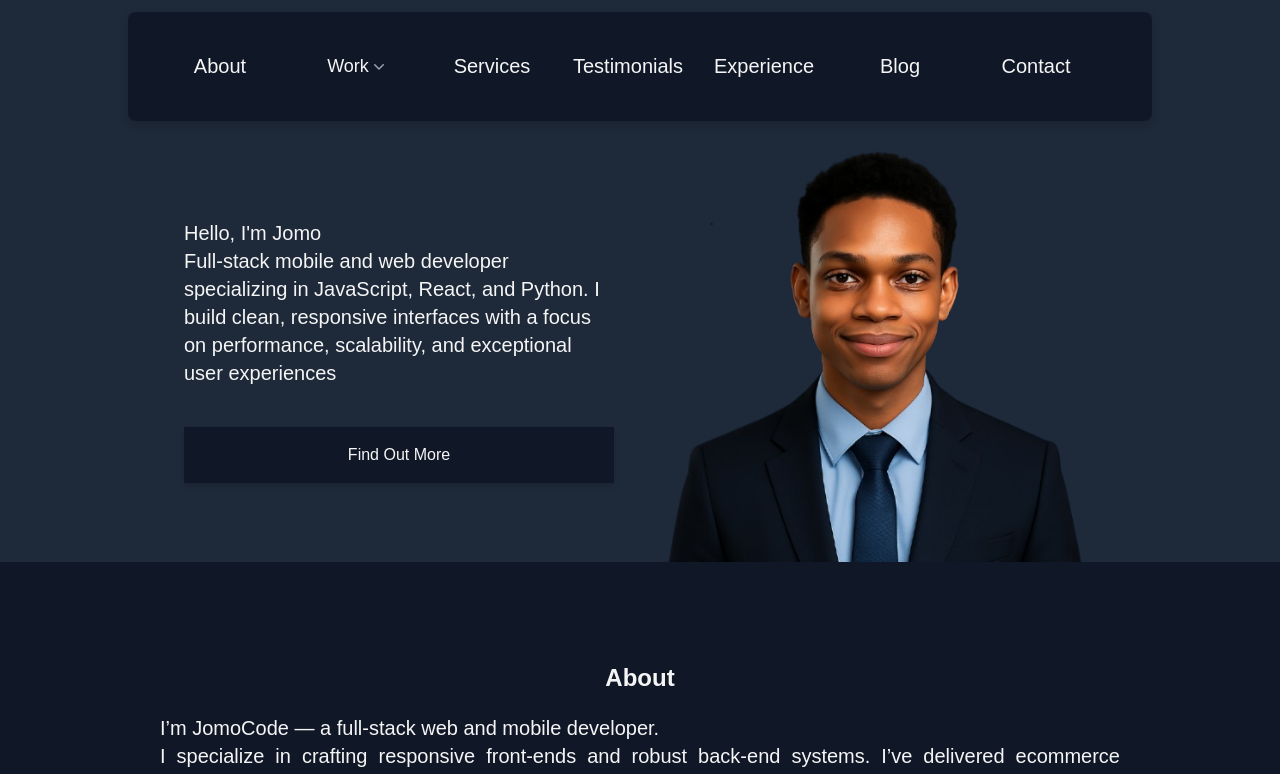
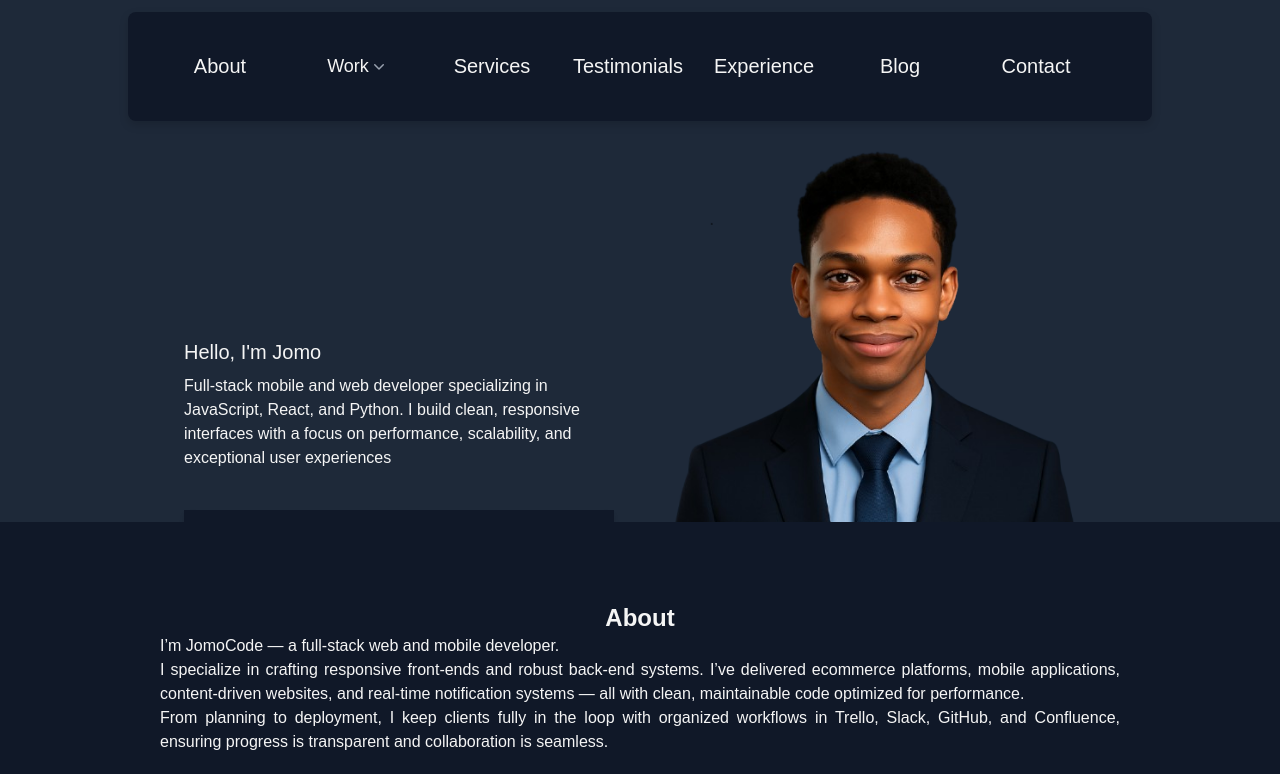
Before and after one commit to jomoCode/Web-portfolio, a Next.js app: page / in a window 1280 px wide. Shown: the top 774 px of the page. Built offline with nearby package versions, Linux system fonts and the light colour scheme; a web font is replaced by a local one.

Commit message:
refactor: used clxs to handle styles

```diff
--- a/src/components/heading.tsx
+++ b/src/components/heading.tsx
@@ -8,9 +8,14 @@ type HeadingProps = {
 };
 
 const Heading = ({ text, refs, className }: HeadingProps) => {
-  const {theme}= useTheme();
+  const { theme } = useTheme();
   return (
-    <h1 className={`text-2xl font-bold py-5 px-2 ${className} ${theme === "dark"? "text-text-dark":"text-text-light"}`} {...refs}>
+    <h1
+      className={`text-2xl font-bold ${className} ${
+        theme === "dark" ? "text-text-dark" : "text-text-light"
+      }`}
+      {...refs}
+    >
       {text}
     </h1>
   );
--- a/src/components/project_components/project_info.tsx
+++ b/src/components/project_components/project_info.tsx
@@ -1,6 +1,7 @@
 import { Text } from "../text";
 import { CustomButton } from "../button";
 import { useTheme } from "@/context/theme_context";
+import clxs from "clsx";
 
 interface ProjectInfoProps {
   title: string;
@@ -17,7 +18,7 @@ export const ProjectInfo = ({
 }: ProjectInfoProps) => {
   const { theme } = useTheme();
   return (
-    <div>
+    <div className={clxs( theme==='dark'? "bg-blue-500/10 md:bg-background-dark-1": 'bg-blue-500/10 md:bg-background-light-1', " p-2 md:p-0")}>
       <Text className="text-center py-2">{title}</Text>
       <Text className="text-left py-2">{description}</Text>
       <div className="flex flex-wrap gap-2 my-6">
--- a/src/components/section.tsx
+++ b/src/components/section.tsx
@@ -1,8 +1,9 @@
 import { useTheme } from "@/context/theme_context";
 import { cva, VariantProps } from "class-variance-authority";
 import { ReactNode } from "react";
+import clxs from "clsx";
 
-const SectionStyles = cva("py-10 w-[80%] md:px-10 px-0", {
+const SectionStyles = cva("py-10 w-[80%] px-0 md:px-10", {
   variants: {
     variant: {
       default: "",
@@ -28,18 +29,20 @@ const Section = ({
   variant,
   bg_dark,
   bg_light,
-  className
+  className,
 }: SectionProps) => {
   const { theme } = useTheme();
   return (
     <section
       aria-label={`${name} section`}
       id={name}
-      className={`${SectionStyles({ variant: variant })} ${
+      className={clxs(
+        SectionStyles({ variant: variant }),
         theme === "dark"
           ? bg_dark ?? "bg-background-dark-1"
-          : bg_light ?? "bg-background-light-1"
-      } ${className}`}
+          : bg_light ?? "bg-background-light-1",
+        className
+      )}
     >
       {children}
     </section>
--- a/src/components/side_by_side_section.tsx
+++ b/src/components/side_by_side_section.tsx
@@ -1,14 +1,22 @@
 import React, { ReactNode } from "react";
+import clsx from "clsx";
 
-const  SideBySideSection= ({
+const SideBySideSection = ({
   left,
   right,
+  containerClassNames,
 }: {
   left?: ReactNode;
   right?: ReactNode;
+  containerClassNames?: string;
 }) => {
   return (
-    <div className="flex flex-col md:flex-row w-full h-auto gap-5 justify-center items-center mb-10">
+    <div
+      className={clsx(
+        "flex flex-col md:flex-row w-fit h-auto gap-5 justify-center items-end",
+        containerClassNames
+      )}
+    >
       <div className="w-full md:w-1/2 flex-1 overflow-auto">{left}</div>
       <div className="w-full md:w-1/2 flex-1 overflow-auto">{right}</div>
     </div>
--- a/src/components/text.tsx
+++ b/src/components/text.tsx
@@ -2,7 +2,8 @@
 
 import { useTheme } from "@/context/theme_context";
 import Link from "next/link";
-import React, { ReactNode } from "react";
+import React, { HTMLAttributes, ReactNode } from "react";
+import clsx from "clsx";
 
 interface TitleProps extends React.HTMLAttributes<HTMLHeadingElement> {
   text: string;
@@ -12,9 +13,11 @@ const Title = ({ text, className = "", ...rest }: TitleProps) => {
   const { theme } = useTheme();
   return (
     <h2
-      className={`text-xl ${className}, ${
+      className={clsx(
+        "text-xl",
+        className,
         theme === "dark" ? "text-text-dark" : "text-text-light"
-      }`}
+      )}
       {...rest}
     >
       {text}
@@ -22,18 +25,37 @@ const Title = ({ text, className = "", ...rest }: TitleProps) => {
   );
 };
 
-interface TextProps extends React.HTMLAttributes<HTMLParagraphElement> {
-  text?: string | ReactNode;
-  childen?: string | ReactNode;
-}
+type TextVariant = "sm" | "md" | "lg" | "xl" | "2xl";
 
-const Text = ({ children, className = "", ...rest }: TextProps) => {
+type TextProps = HTMLAttributes<HTMLParagraphElement> & {
+  className?: string;
+  variant?: TextVariant;
+};
+
+const Text = ({
+  children,
+  className = "",
+  variant = "md",
+  ...rest
+}: TextProps) => {
   const { theme } = useTheme();
+
+  const variantClasses: Record<TextVariant, string> = {
+    sm: "text-sm",
+    md: "text-base",
+    lg: "text-lg",
+    xl: "text-xl font-semibold",
+    "2xl": "text-2xl font-bold",
+  };
+
   return (
     <p
-      className={`text-xl w-full ${className}   ${
-        theme === "dark" ? "text-text-dark" : "text-text-light"
-      }`}
+      className={clsx(
+        "w-full",
+        variantClasses[variant],
+        theme === "dark" ? "text-text-dark" : "text-text-light",
+        className
+      )}
       {...rest}
     >
       {children}
@@ -68,13 +90,16 @@ const ThemedLink = ({
   );
 };
 
-
 interface TextContainerProps extends React.HTMLAttributes<HTMLSpanElement> {
   text?: string | ReactNode;
   childen?: string | ReactNode;
 }
 
-const TextContainer = ({ children, className = "", ...rest }: TextContainerProps) => {
+const TextContainer = ({
+  children,
+  className = "",
+  ...rest
+}: TextContainerProps) => {
   const { theme } = useTheme();
   return (
     <span
```
